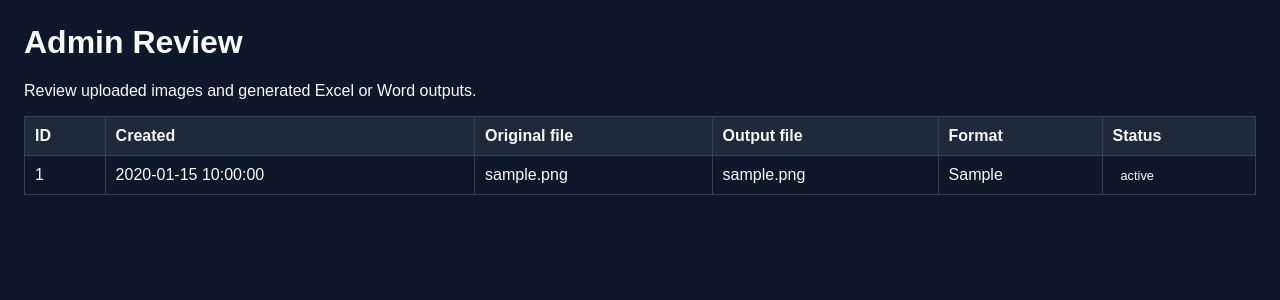
After one commit to Topbuilds/AI_AUTO_Create_IT, a Flask app: page /admin/reviews in a window 1280 px wide. The commit adds this page. Shown: the top 300 px of the page. Run offline with Flask 3, Linux system fonts and the light colour scheme; tables that the repository leaves empty hold one stand-in row (values such as "Sample post").

Commit message:
add db  to persist and admin page for review

```diff
--- a/pyproject.toml
+++ b/pyproject.toml
@@ -12,7 +12,9 @@ dependencies = [
   "pytesseract>=0.3.11",
   "openpyxl>=3.1.0",
   "python-docx>=1.1.0",
-  "gunicorn>=22.0.0"
+  "gunicorn>=22.0.0",
+  "SQLAlchemy>=2.0.0",
+  "psycopg2-binary>=2.9.0"
 ]
 keywords = ["python", "dev", "example"]
 classifiers = [
--- a/requirements.txt
+++ b/requirements.txt
@@ -5,3 +5,5 @@ pytesseract>=0.3.11
 openpyxl>=3.1.0
 python-docx>=1.1.0
 gunicorn>=22.0.0
+SQLAlchemy>=2.0.0
+psycopg2-binary>=2.9.0
--- /dev/null
+++ b/src/database.py
@@ -0,0 +1,84 @@
+import os
+from datetime import datetime
+from typing import List
+
+from sqlalchemy import Column, DateTime, Integer, String, create_engine
+from sqlalchemy.orm import declarative_base, sessionmaker
+
+Base = declarative_base()
+
+
+class SubmissionRecord(Base):
+    __tablename__ = "submission_records"
+
+    id = Column(Integer, primary_key=True)
+    created_at = Column(DateTime, default=datetime.utcnow, nullable=False)
+    original_filename = Column(String(255), nullable=False)
+    original_path = Column(String(1024), nullable=False)
+    output_filename = Column(String(255), nullable=False)
+    output_path = Column(String(1024), nullable=False)
+    output_format = Column(String(20), nullable=False)
+    status = Column(String(20), default="pending", nullable=False)
+
+
+def get_database_url() -> str:
+    return os.environ.get("DATABASE_URL", "sqlite:///uploads/review.db")
+
+
+def init_db(db_url: str | None = None) -> None:
+    url = db_url or get_database_url()
+    engine = create_engine(url)
+    Base.metadata.create_all(engine)
+
+
+def get_session(db_url: str | None = None):
+    url = db_url or get_database_url()
+    engine = create_engine(url)
+    Session = sessionmaker(bind=engine)
+    return Session()
+
+
+def save_submission_record(
+    db_url: str | None = None,
+    *,
+    original_filename: str,
+    original_path: str,
+    output_filename: str,
+    output_path: str,
+    output_format: str,
+    status: str = "pending",
+) -> SubmissionRecord:
+    session = get_session(db_url)
+    record = SubmissionRecord(
+        original_filename=original_filename,
+        original_path=original_path,
+        output_filename=output_filename,
+        output_path=output_path,
+        output_format=output_format,
+        status=status,
+    )
+    session.add(record)
+    session.commit()
+    session.refresh(record)
+    session.close()
+    return record
+
+
+def list_submission_records(db_url: str | None = None) -> List[SubmissionRecord]:
+    session = get_session(db_url)
+    records = session.query(SubmissionRecord).order_by(SubmissionRecord.created_at.desc()).all()
+    session.close()
+    return records
+
+
+def update_submission_status(db_url: str | None = None, *, record_id: int, status: str) -> SubmissionRecord | None:
+    session = get_session(db_url)
+    record = session.query(SubmissionRecord).filter(SubmissionRecord.id == record_id).first()
+    if not record:
+        session.close()
+        return None
+    record.status = status
+    session.commit()
+    session.refresh(record)
+    session.close()
+    return record
--- a/src/main.py
+++ b/src/main.py
@@ -4,6 +4,23 @@ from pathlib import Path
 from flask import Flask, jsonify, render_template, render_template_string, request, send_from_directory
 from flasgger import Swagger
 from werkzeug.utils import secure_filename
+
+try:
+    from .database import (
+        get_database_url,
+        init_db,
+        list_submission_records,
+        save_submission_record,
+        update_submission_status,
+    )
+except ImportError:  # pragma: no cover - supports running as a script
+    from database import (
+        get_database_url,
+        init_db,
+        list_submission_records,
+        save_submission_record,
+        update_submission_status,
+    )
 
 try:
     from .ocr_excel import ocr_image_to_excel, ocr_image_to_word
@@ -15,6 +32,8 @@ UPLOAD_FOLDER = (Path(__file__).resolve().parent.parent / "uploads").resolve()
 UPLOAD_FOLDER.mkdir(exist_ok=True)
 app.config["UPLOAD_FOLDER"] = str(UPLOAD_FOLDER)
 ALLOWED_EXTENSIONS = {"png", "jpg", "jpeg", "bmp", "tiff", "gif"}
+
+init_db(get_database_url())
 
 
 def allowed_file(filename: str) -> bool:
@@ -97,6 +116,20 @@ def health():
     return jsonify({"status": "ok"})
 
 
+@app.get("/admin/reviews")
+def admin_reviews():
+    records = list_submission_records(get_database_url())
+    return render_template("admin_reviews.html", records=records)
+
+
+@app.post("/admin/reviews/<int:record_id>/status")
+def update_review_status(record_id: int):
+    payload = request.get_json(silent=True) or {}
+    status_value = payload.get("status", "approved")
+    update_submission_status(get_database_url(), record_id=record_id, status=status_value)
+    return jsonify({"status": "updated"})
+
+
 @app.post("/ocr-to-excel")
 def ocr_to_excel_route():
     """
@@ -140,6 +173,16 @@ def ocr_to_excel_route():
 
     output_path = input_path.with_suffix(".xlsx")
     ocr_image_to_excel(input_path, output_path)
+
+    save_submission_record(
+        get_database_url(),
+        original_filename=safe_name,
+        original_path=str(input_path),
+        output_filename=output_path.name,
+        output_path=str(output_path),
+        output_format="excel",
+        status="complete",
+    )
 
     return jsonify({
         "filename": output_path.name,
@@ -190,6 +233,16 @@ def ocr_to_word_route():
 
     output_path = input_path.with_suffix(".docx")
     ocr_image_to_word(input_path, output_path)
+
+    save_submission_record(
+        get_database_url(),
+        original_filename=safe_name,
+        original_path=str(input_path),
+        output_filename=output_path.name,
+        output_path=str(output_path),
+        output_format="word",
+        status="complete",
+    )
 
     return jsonify({
         "filename": output_path.name,
--- /dev/null
+++ b/src/templates/admin_reviews.html
@@ -0,0 +1,52 @@
+<!DOCTYPE html>
+<html lang="en">
+  <head>
+    <meta charset="UTF-8" />
+    <meta name="viewport" content="width=device-width, initial-scale=1.0" />
+    <title>Admin Review</title>
+    <style>
+      body { font-family: Arial, sans-serif; margin: 24px; background: #0f172a; color: #f8fafc; }
+      table { width: 100%; border-collapse: collapse; margin-top: 16px; }
+      th, td { border: 1px solid #334155; padding: 10px; text-align: left; }
+      th { background: #1e293b; }
+      .badge { padding: 4px 8px; border-radius: 999px; font-size: 0.8rem; }
+      .pending { background: #f59e0b; color: #111827; }
+      .complete { background: #10b981; color: #052e16; }
+      .approved { background: #10b981; color: #052e16; }
+      .rejected { background: #ef4444; color: #fff1f2; }
+      a { color: #7dd3fc; }
+    </style>
+  </head>
+  <body>
+    <h1>Admin Review</h1>
+    <p>Review uploaded images and generated Excel or Word outputs.</p>
+    <table>
+      <thead>
+        <tr>
+          <th>ID</th>
+          <th>Created</th>
+          <th>Original file</th>
+          <th>Output file</th>
+          <th>Format</th>
+          <th>Status</th>
+        </tr>
+      </thead>
+      <tbody>
+        {% for record in records %}
+        <tr>
+          <td>{{ record.id }}</td>
+          <td>{{ record.created_at }}</td>
+          <td>{{ record.original_filename }}</td>
+          <td>{{ record.output_filename }}</td>
+          <td>{{ record.output_format }}</td>
+          <td>
+            <span class="badge {{ record.status }}">{{ record.status }}</span>
+          </td>
+        </tr>
+        {% else %}
+        <tr><td colspan="6">No submissions recorded yet.</td></tr>
+        {% endfor %}
+      </tbody>
+    </table>
+  </body>
+</html>
--- a/src/templates/index.html
+++ b/src/templates/index.html
@@ -154,6 +154,7 @@
         <h1>OCR Transfer Studio</h1>
         <p>Upload an image, extract the text, and download it as a polished Excel or Word file in a few clicks.</p>
         <div class="pill">✨ Fast OCR • Clean exports • Simple workflow</div>
+        <div style="margin-top: 12px;"><a href="/admin/reviews" style="color: #9cf4e4; font-weight: 600; text-decoration: none;">Go to Admin Review</a></div>
       </div>
       <div class="content">
         <div class="panel">
```
Also changed, not shown: tests/test_main.py (+28 -0 lines).
